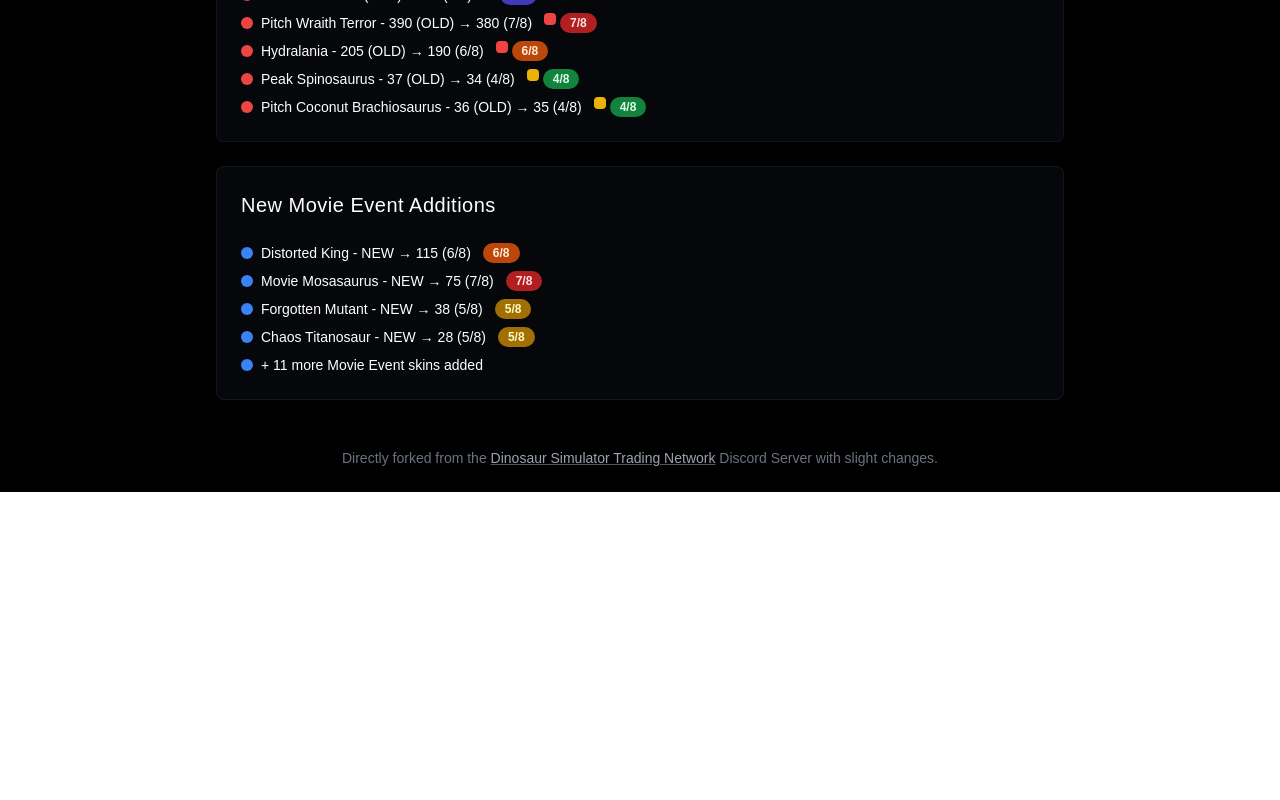
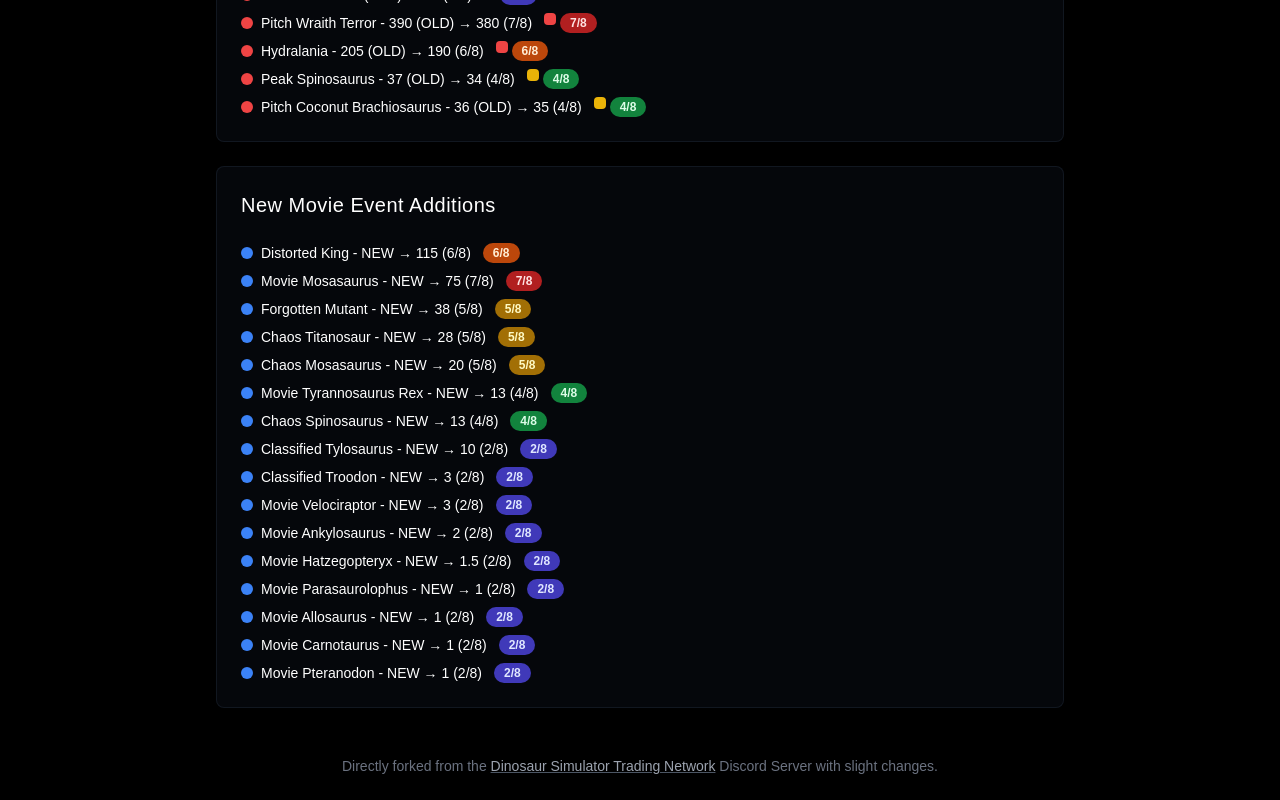
Before and after one commit to TotallyTheQuack/Value-List, a Next.js app: page /changelog in a window 1280 px wide. Shown: the part 1079-1879 px from the top of the page. Before the commit the page ends 1571 px from the top, so only its background shows below. Built offline with nearby package versions, Linux system fonts and the light colour scheme.

Commit message:
feat: list all Movie Event dinosaurs with values and rarity
Enhance changelog with detailed dinosaur listings.

Co-authored-by: Kai <214445282+TotallyTheQuack@users.noreply.github.com>

```diff
--- a/changelog.tsx
+++ b/changelog.tsx
@@ -378,8 +378,86 @@ export default function Changelog() {
                 <div className="flex items-center gap-3 text-white text-sm">
                   <div className="flex items-center gap-2">
                     <div className="w-3 h-3 bg-blue-500 rounded-full"></div>
-                    <span className="font-light">+ 11 more Movie Event skins added</span>
+                    <span className="font-light">Chaos Mosasaurus - NEW → 20 (5/8)</span>
                   </div>
+                  <Badge className="text-xs bg-yellow-600/80 text-yellow-100 border-0">5/8</Badge>
+                </div>
+                <div className="flex items-center gap-3 text-white text-sm">
+                  <div className="flex items-center gap-2">
+                    <div className="w-3 h-3 bg-blue-500 rounded-full"></div>
+                    <span className="font-light">Movie Tyrannosaurus Rex - NEW → 13 (4/8)</span>
+                  </div>
+                  <Badge className="text-xs bg-green-600/80 text-green-100 border-0">4/8</Badge>
+                </div>
+                <div className="flex items-center gap-3 text-white text-sm">
+                  <div className="flex items-center gap-2">
+                    <div className="w-3 h-3 bg-blue-500 rounded-full"></div>
+                    <span className="font-light">Chaos Spinosaurus - NEW → 13 (4/8)</span>
+                  </div>
+                  <Badge className="text-xs bg-green-600/80 text-green-100 border-0">4/8</Badge>
+                </div>
+                <div className="flex items-center gap-3 text-white text-sm">
+                  <div className="flex items-center gap-2">
+                    <div className="w-3 h-3 bg-blue-500 rounded-full"></div>
+                    <span className="font-light">Classified Tylosaurus - NEW → 10 (2/8)</span>
+                  </div>
+                  <Badge className="text-xs bg-indigo-600/80 text-indigo-100 border-0">2/8</Badge>
+                </div>
+                <div className="flex items-center gap-3 text-white text-sm">
+                  <div className="flex items-center gap-2">
+                    <div className="w-3 h-3 bg-blue-500 rounded-full"></div>
+                    <span className="font-light">Classified Troodon - NEW → 3 (2/8)</span>
+                  </div>
+                  <Badge className="text-xs bg-indigo-600/80 text-indigo-100 border-0">2/8</Badge>
+                </div>
+                <div className="flex items-center gap-3 text-white text-sm">
+                  <div className="flex items-center gap-2">
+                    <div className="w-3 h-3 bg-blue-500 rounded-full"></div>
+                    <span className="font-light">Movie Velociraptor - NEW → 3 (2/8)</span>
+                  </div>
+                  <Badge className="text-xs bg-indigo-600/80 text-indigo-100 border-0">2/8</Badge>
+                </div>
+                <div className="flex items-center gap-3 text-white text-sm">
+                  <div className="flex items-center gap-2">
+                    <div className="w-3 h-3 bg-blue-500 rounded-full"></div>
+                    <span className="font-light">Movie Ankylosaurus - NEW → 2 (2/8)</span>
+                  </div>
+                  <Badge className="text-xs bg-indigo-600/80 text-indigo-100 border-0">2/8</Badge>
+                </div>
+                <div className="flex items-center gap-3 text-white text-sm">
+                  <div className="flex items-center gap-2">
+                    <div className="w-3 h-3 bg-blue-500 rounded-full"></div>
+                    <span className="font-light">Movie Hatzegopteryx - NEW → 1.5 (2/8)</span>
+                  </div>
+                  <Badge className="text-xs bg-indigo-600/80 text-indigo-100 border-0">2/8</Badge>
+                </div>
+                <div className="flex items-center gap-3 text-white text-sm">
+                  <div className="flex items-center gap-2">
+                    <div className="w-3 h-3 bg-blue-500 rounded-full"></div>
+                    <span className="font-light">Movie Parasaurolophus - NEW → 1 (2/8)</span>
+                  </div>
+                  <Badge className="text-xs bg-indigo-600/80 text-indigo-100 border-0">2/8</Badge>
+                </div>
+                <div className="flex items-center gap-3 text-white text-sm">
+                  <div className="flex items-center gap-2">
+                    <div className="w-3 h-3 bg-blue-500 rounded-full"></div>
+                    <span className="font-light">Movie Allosaurus - NEW → 1 (2/8)</span>
+                  </div>
+                  <Badge className="text-xs bg-indigo-600/80 text-indigo-100 border-0">2/8</Badge>
+                </div>
+                <div className="flex items-center gap-3 text-white text-sm">
+                  <div className="flex items-center gap-2">
+                    <div className="w-3 h-3 bg-blue-500 rounded-full"></div>
+                    <span className="font-light">Movie Carnotaurus - NEW → 1 (2/8)</span>
+                  </div>
+                  <Badge className="text-xs bg-indigo-600/80 text-indigo-100 border-0">2/8</Badge>
+                </div>
+                <div className="flex items-center gap-3 text-white text-sm">
+                  <div className="flex items-center gap-2">
+                    <div className="w-3 h-3 bg-blue-500 rounded-full"></div>
+                    <span className="font-light">Movie Pteranodon - NEW → 1 (2/8)</span>
+                  </div>
+                  <Badge className="text-xs bg-indigo-600/80 text-indigo-100 border-0">2/8</Badge>
                 </div>
               </div>
             </CardContent>
```
